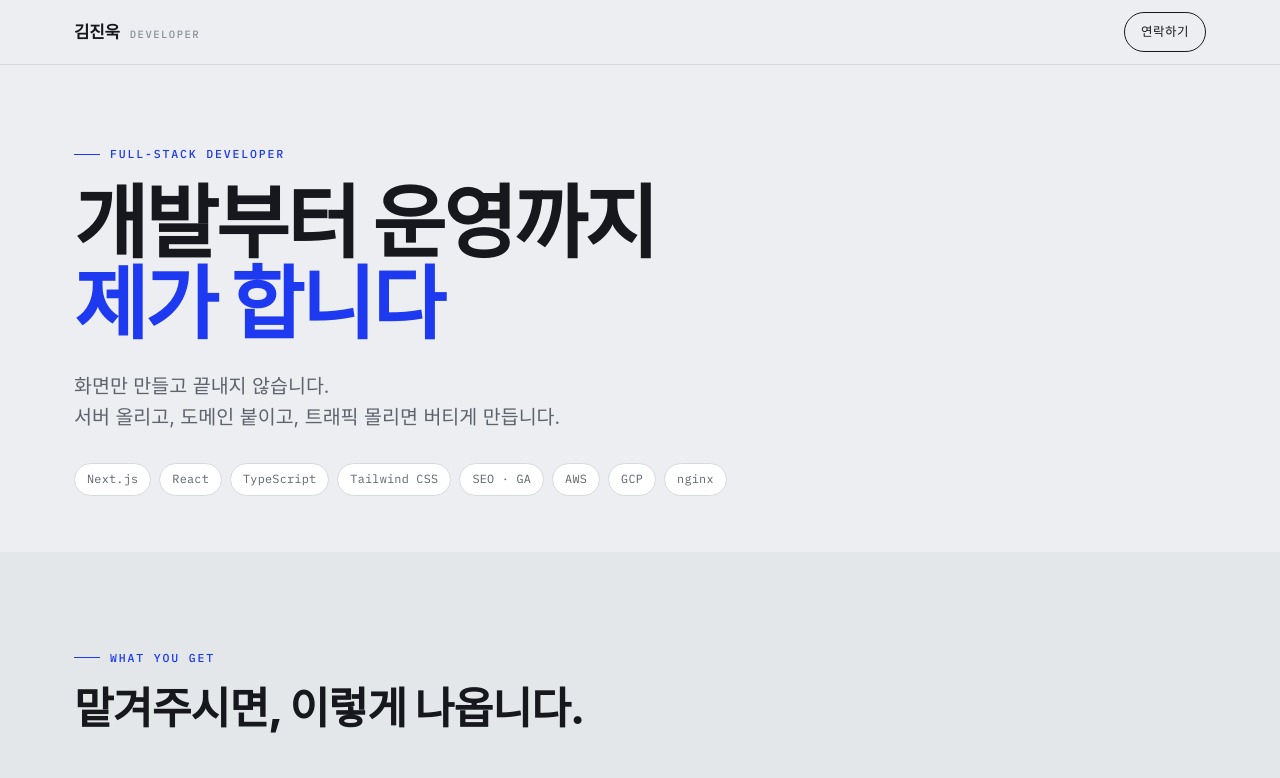
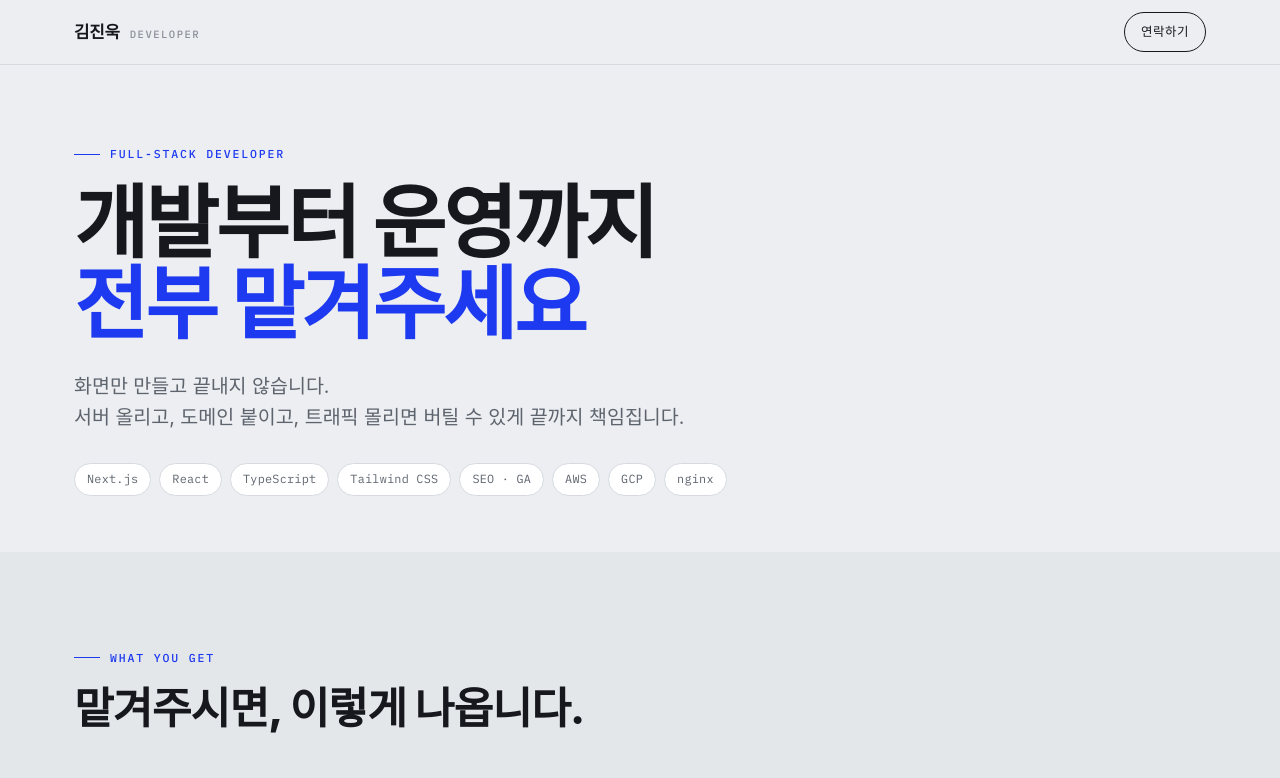
Before and after one commit to happy-wook-kim/happy-wook-kim.github.io, a plain HTML site: page index.html in a window 1280 px wide. Shown: the top 778 px of the page. Drawn offline with Linux system fonts and the light colour scheme; a web font is replaced by a local one.

Commit message:
chore: 히어로 문구를 수주 관점으로 조정
- '제가 합니다' -> '전부 맡겨주세요'
  바로 아래 '맡겨주시면, 이렇게 나옵니다' 와 이어진다
- 서브 문구 끝맺음을 '끝까지 책임집니다' 로

```diff
--- a/index.html
+++ b/index.html
@@ -26,10 +26,10 @@
     <section class="hero">
       <div class="wrap">
         <p class="eyebrow">Full-Stack Developer</p>
-        <h1>개발부터 운영까지<br /><span class="accent">제가 합니다</span></h1>
+        <h1>개발부터 운영까지<br /><span class="accent">전부 맡겨주세요</span></h1>
         <p class="hero__sub">
           화면만 만들고 끝내지 않습니다.<br />
-          서버 올리고, 도메인 붙이고, 트래픽 몰리면 버티게 만듭니다.
+          서버 올리고, 도메인 붙이고, 트래픽 몰리면 버틸 수 있게 끝까지 책임집니다.
         </p>
         <div class="hero__meta">
           <span class="tag">Next.js</span>
```
